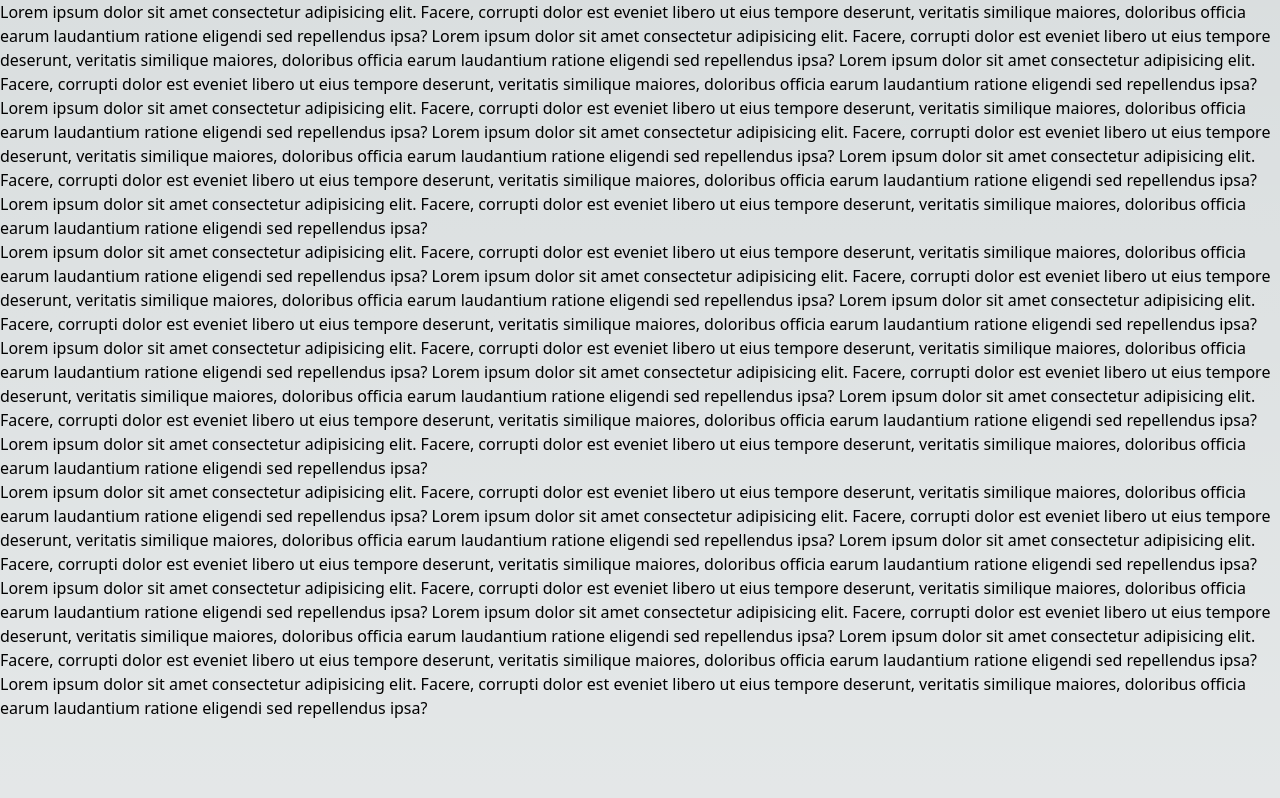
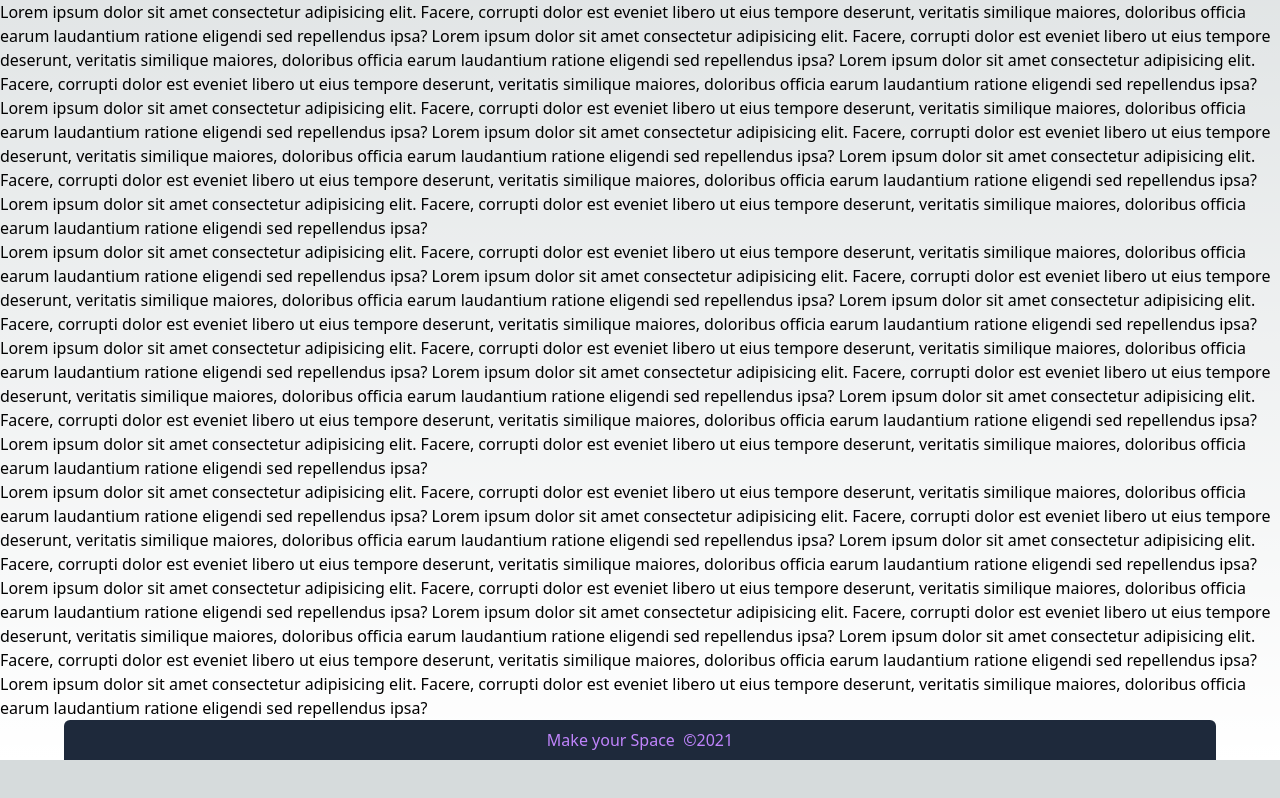
Before and after one commit to k-cool/the-blog, a Next.js app: page / in a window 1280 px wide. Shown: the part 304-1102 px from the top of the page. After the commit the page ends 1064 px from the top, so only its background shows below. Built offline with nearby package versions, Linux system fonts and the light colour scheme.

Commit message:
Footer 컴포넌트 구현

```diff
--- a/src/app/layout.tsx
+++ b/src/app/layout.tsx
@@ -1,6 +1,7 @@
 import Header from "@/components/Header";
 import "./globals.css";
 import { Inter } from "next/font/google";
+import Footer from "@/components/Footer";
 
 const inter = Inter({ subsets: ["latin"] });
 
@@ -16,9 +17,10 @@ export default function RootLayout({
 }) {
   return (
     <html lang="en" className="">
-      <body className="h-[400vh] scrollbar-thin  scrollbar-track-slate-700 scrollbar-thumb-purple-300">
+      <body className="flex-1 scrollbar-thin  scrollbar-track-slate-700 scrollbar-thumb-purple-300">
         <Header />
-        {children}
+        <main className="min-h-screen">{children}</main>
+        <Footer />
       </body>
     </html>
   );
--- a/src/app/page.tsx
+++ b/src/app/page.tsx
@@ -4,7 +4,7 @@ const inter = Inter({ subsets: ["latin"] });
 
 export default function Home() {
   return (
-    <main className="w-full">
+    <section className="w-full">
       <p>
         Lorem ipsum dolor sit amet consectetur adipisicing elit. Facere,
         corrupti dolor est eveniet libero ut eius tempore deserunt, veritatis
@@ -110,6 +110,6 @@ export default function Home() {
         maiores, doloribus officia earum laudantium ratione eligendi sed
         repellendus ipsa?
       </p>
-    </main>
+    </section>
   );
 }
--- /dev/null
+++ b/src/components/Footer.tsx
@@ -0,0 +1,9 @@
+export default function Footer() {
+  return (
+    <footer className="w-full flex justify-center">
+      <div className="flex justify-center py-2 w-[90%] bg-slate-800 rounded-t-md text-purple-400">
+        <span>Make your Space</span> &nbsp; &copy; <span>2021</span>
+      </div>
+    </footer>
+  );
+}
```
